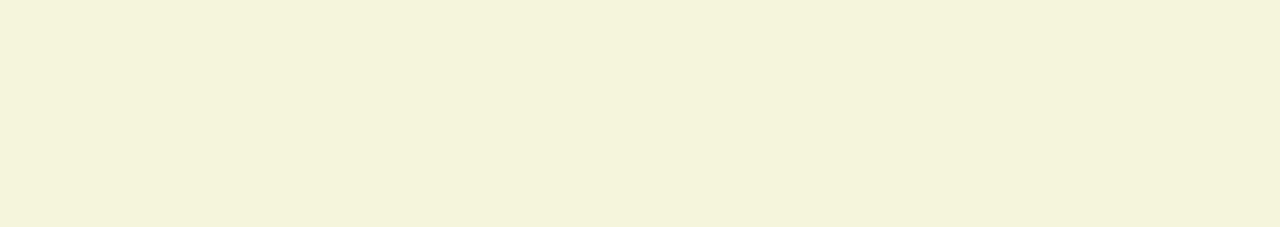
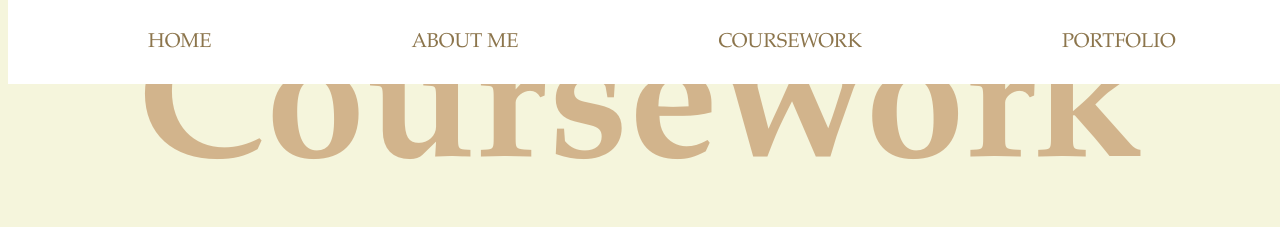
Before and after one commit to WVCS/index-JennaYan, a plain HTML site: page coursework.html in a window 1280 px wide. Drawn offline with Linux system fonts and the light colour scheme.

Commit message:
Update coursework.html

```diff
--- a/coursework.html
+++ b/coursework.html
@@ -6,3 +6,13 @@
   <title>Coursework</title>
   <link rel="stylesheet" href="style.css">
 </head>
+    <ul>
+    <li><a href="index.html"> HOME </a></li>
+    <li><a href="aboutme.html"> ABOUT ME </a></li>
+    <li><a href="coursework.html"> COURSEWORK </a></li>
+    <li><a href="https://sites.google.com/stu.powayusd.com/jenna-yan-e-portfolio/home"> PORTFOLIO </a></li>
+        </ul>
+  <body>
+    <h1> Coursework </h1>
+  </body>
+</html>
```
